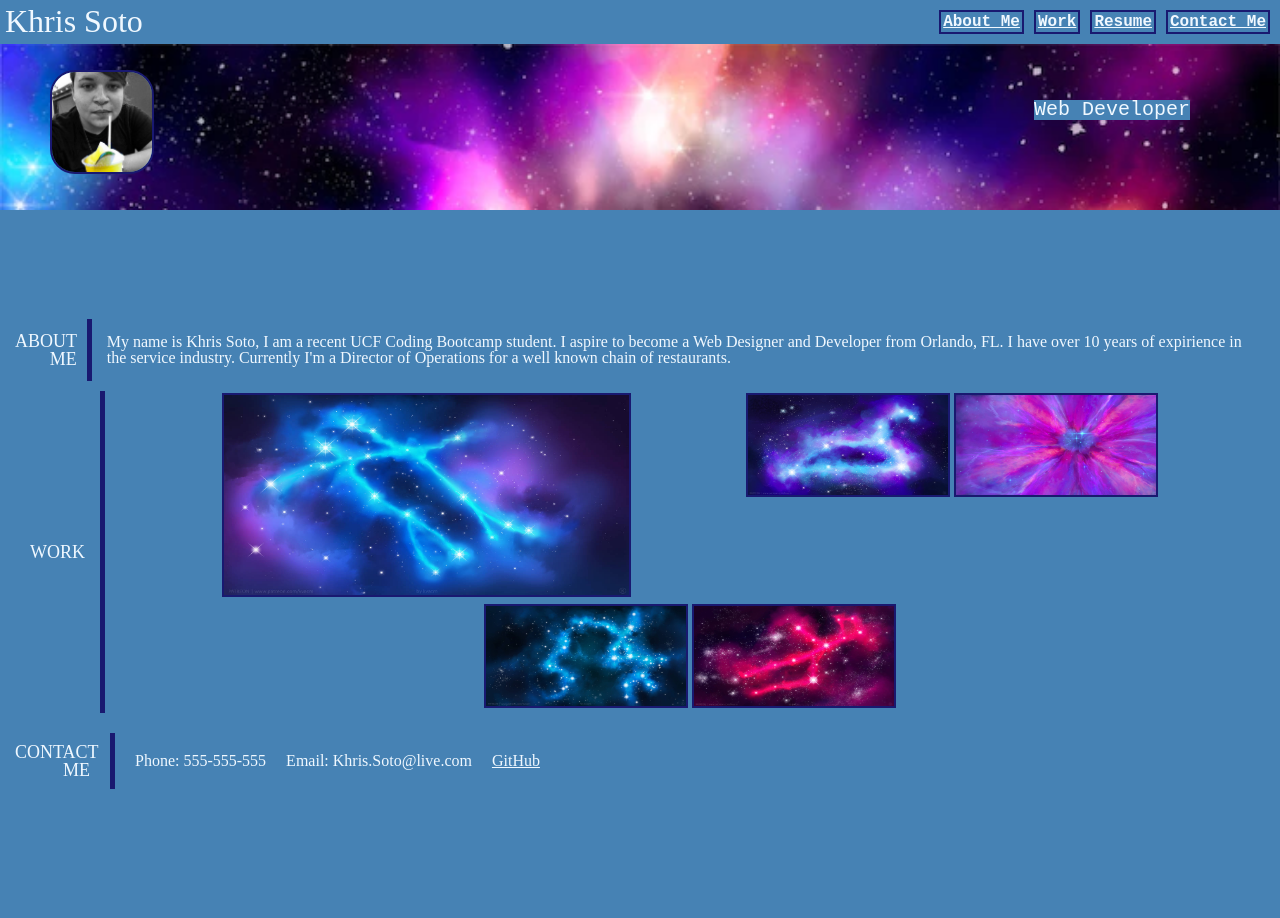
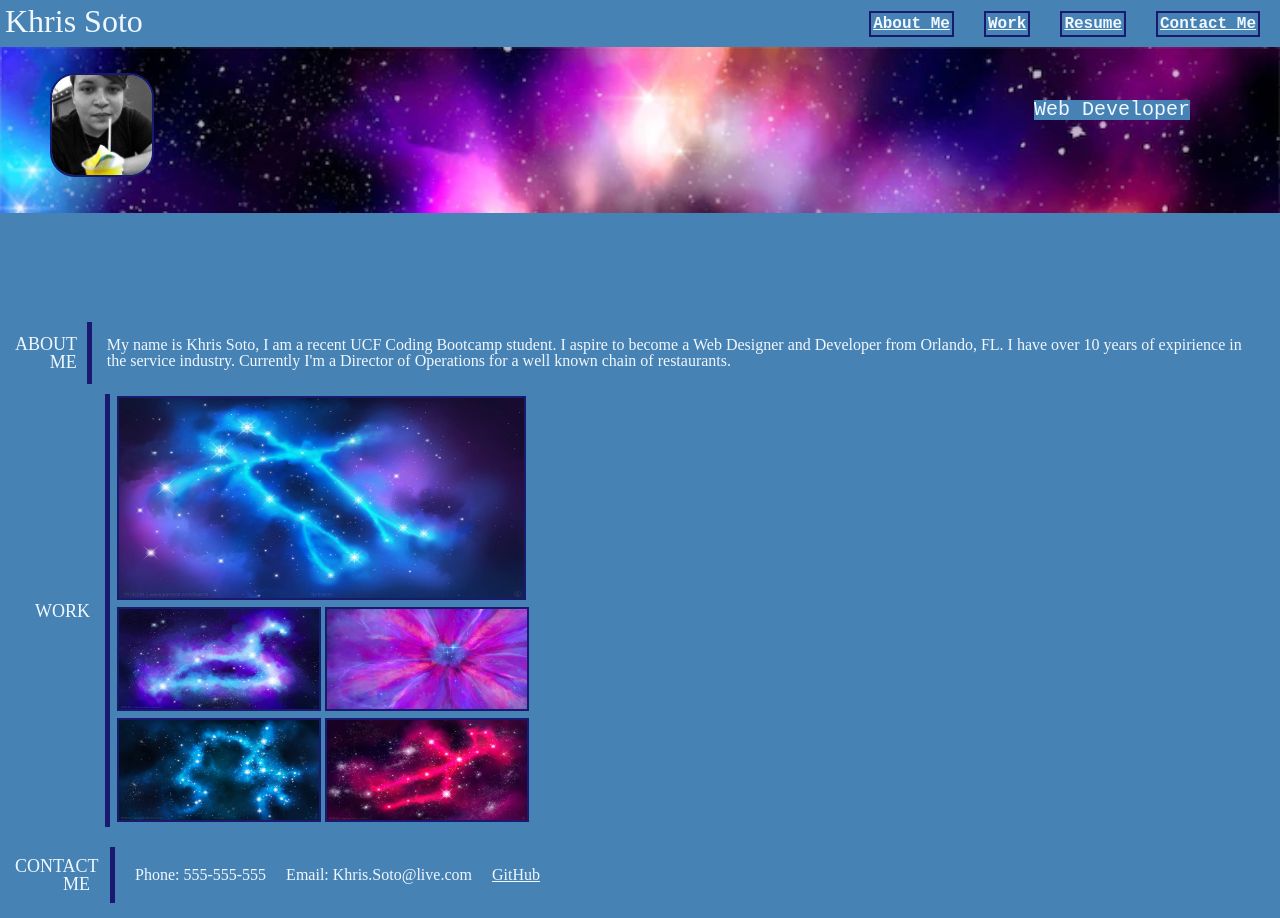
Before and after one commit to KSoto18/Portfolio, a plain HTML site: page index.html in a window 1280 px wide. Before the commit the page ends 804 px from the top, so only its background shows below. Drawn offline with Linux system fonts and the light colour scheme.

Commit message:
GOT THE PICTURES TO LINE UP!

```diff
--- a/Assets/css/style.css
+++ b/Assets/css/style.css
@@ -98,6 +98,7 @@ p {
 .images {
     display: flex;
     flex-wrap: wrap;
+    flex-direction: column;
     justify-content: space-evenly;
     padding-left: 5px;
     border-left: 5px midnightblue solid;
--- a/index.html
+++ b/index.html
@@ -19,10 +19,12 @@
           <h1>Khris Soto</h1>
           <nav>
             <!-- add ul li -->
-            <a href="#aboutme">About Me</a>
-            <a href="#work">Work</a>
-            <a href="#resume">Resume</a>
-            <a href="#contactme">Contact Me</a>
+            <ul>
+            <li><a href="#aboutme">About Me</a></li>
+            <li><a href="#work">Work</a></li>
+            <li><a href="#resume">Resume</a></li>
+            <li><a href="#contactme">Contact Me</a></li>
+            </ul>
          </nav>
     </header>
 
```
